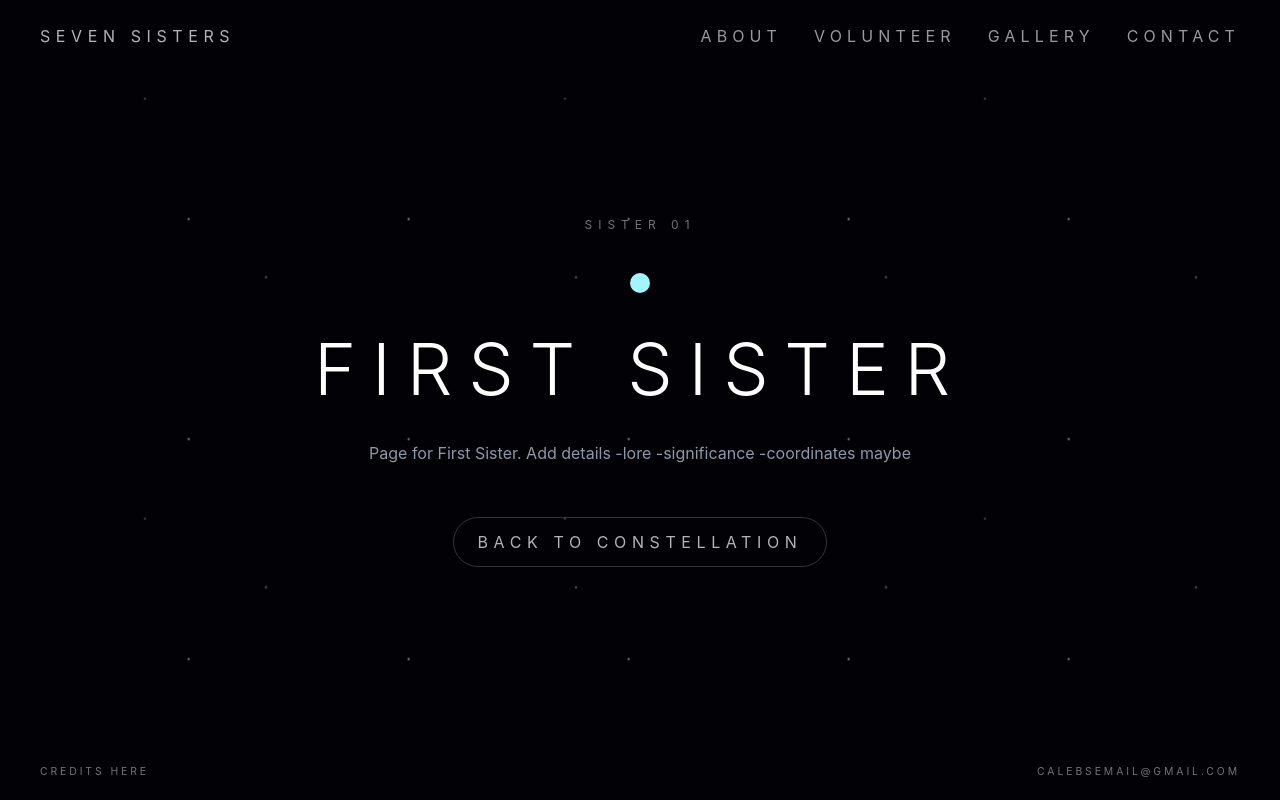
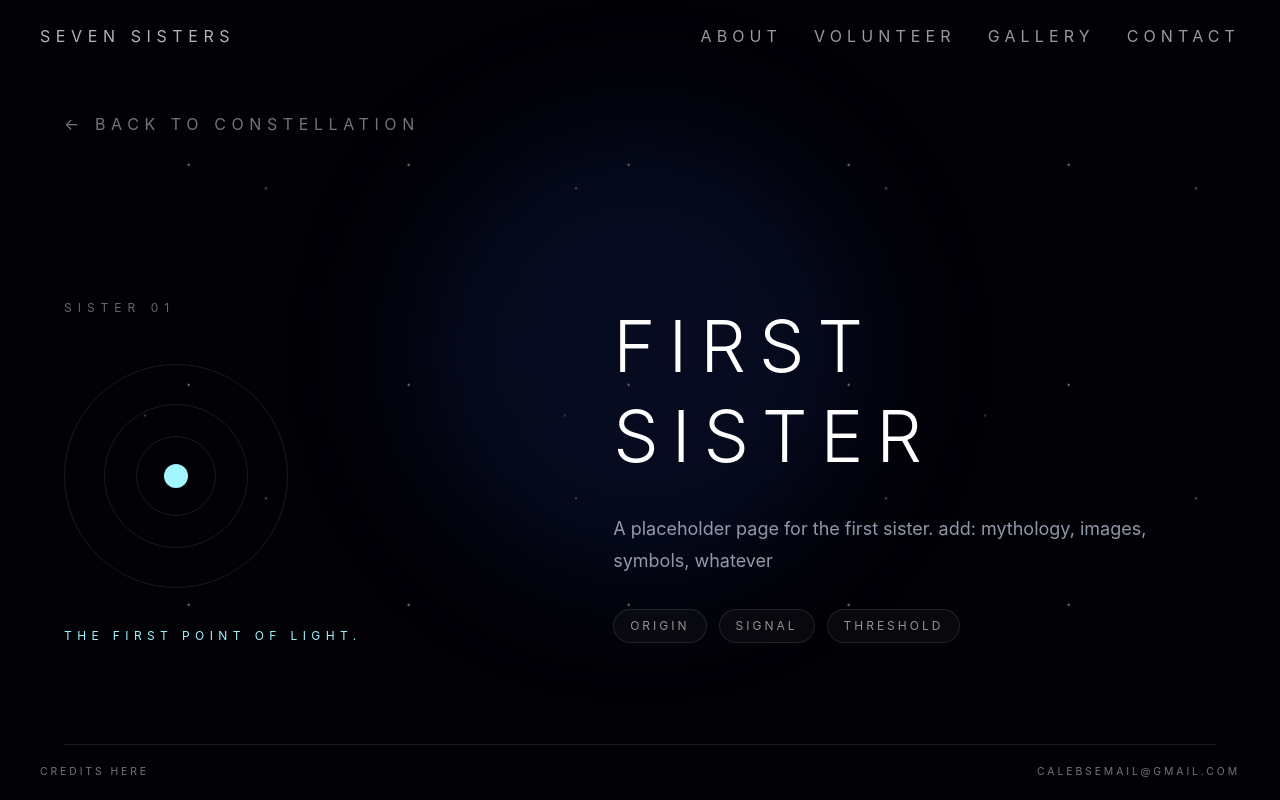
Before and after one commit to lanewells/seven-sisters, a React (Vite) app: page / in a window 1280 px wide. Both pictures are taken after a click on the button "FIRST SISTER". Shown: the top 800 px of the page. Built offline with nearby package versions, Linux system fonts and the light colour scheme.

Commit message:
build out sister pages using added type properties

```diff
--- a/src/components/PleiadesMap.tsx
+++ b/src/components/PleiadesMap.tsx
@@ -66,7 +66,7 @@ export function PleiadesMap({ onEnterSister }: PleiadesMapProps) {
               </h2>
 
               <p className="mt-4 text-sm leading-7 text-blue-100/60">
-                Enter to open this stars page
+                {hoveredSister.subtitle}
               </p>
             </div>
           )}
--- a/src/components/SisterPage.tsx
+++ b/src/components/SisterPage.tsx
@@ -8,34 +8,143 @@ type SisterPageProps = {
 export function SisterPage({ sister, onBack }: SisterPageProps) {
   return (
     <main className="relative min-h-screen overflow-hidden bg-[#020106] px-6 py-28 text-white">
-      <div className="absolute inset-0 bg-[radial-gradient(circle_at_50%_35%,rgba(88,28,135,0.32),transparent_30%),radial-gradient(circle_at_65%_70%,rgba(30,64,175,0.2),transparent_30%),#020106]" />
+      <div className="absolute inset-0 bg-[radial-gradient(circle_at_50%_24%,rgba(88,28,135,0.35),transparent_28%),radial-gradient(circle_at_72%_68%,rgba(30,64,175,0.22),transparent_32%),#020106]" />
       <div className="stars-bg absolute inset-0 opacity-60" />
 
-      <section className="relative z-10 mx-auto flex min-h-[70vh] max-w-3xl flex-col items-center justify-center text-center">
-        <p className="text-xs uppercase tracking-[0.5em] text-white/45">
+      <div className="pointer-events-none absolute left-1/2 top-32 h-[28rem] w-[28rem] -translate-x-1/2 rounded-full bg-blue-900/20 blur-3xl" />
+
+      <section className="relative z-10 mx-auto max-w-6xl">
+        <button
+          type="button"
+          onClick={onBack}
+          className="mb-16 text-xs uppercase tracking-[0.35em] text-white/45 transition hover:text-white"
+        >
+          ← Back to constellation
+        </button>
+
+        <div className="grid min-h-[68vh] gap-14 lg:grid-cols-[0.9fr_1.1fr] lg:items-center">
+          <div className="flex flex-col items-center justify-center text-center lg:items-start lg:text-left">
+            <p className="text-xs uppercase tracking-[0.5em] text-white/40">
               Sister {String(sister.order).padStart(2, "0")}
             </p>
 
+            <div className="relative mt-12 flex h-56 w-56 items-center justify-center">
+              <div className="absolute h-full w-full rounded-full border border-white/10" />
+              <div className="absolute h-36 w-36 rounded-full border border-white/10" />
+              <div className="absolute h-20 w-20 rounded-full border border-white/10" />
+
               <div
-          className={`mt-10 h-5 w-5 rounded-full ${sister.color} shadow-2xl ${sister.glow}`}
+                className={`h-6 w-6 rounded-full ${sister.color} shadow-2xl ${sister.glow}`}
               />
+            </div>
 
-        <h1 className="mt-10 text-5xl font-light uppercase tracking-[0.22em] md:text-7xl">
+            <p
+              className={`mt-10 text-xs uppercase tracking-[0.45em] ${sister.accentText}`}
+            >
+              {sister.subtitle}
+            </p>
+          </div>
+
+          <div>
+            <h1 className="max-w-3xl text-5xl font-light uppercase leading-tight tracking-[0.18em] md:text-7xl">
               {sister.name}
             </h1>
 
-        <p className="mt-8 max-w-xl text-base leading-8 text-blue-100/65">
-          Page for {sister.name}. Add details -lore -significance -coordinates
-          maybe
+            <p className="mt-8 max-w-2xl text-base leading-8 text-blue-100/65 md:text-lg">
+              {sister.description}
             </p>
 
-        <button
-          type="button"
-          onClick={onBack}
-          className="mt-12 rounded-full border border-white/20 px-6 py-3 text-xs uppercase tracking-[0.35em] text-white/70 transition hover:border-white/60 hover:text-white"
+            <ul className="mt-8 flex flex-wrap gap-3">
+              {sister.keywords.map((keyword) => (
+                <li
+                  key={keyword}
+                  className="rounded-full border border-white/10 bg-white/[0.03] px-4 py-2 text-xs uppercase tracking-[0.25em] text-white/55"
                 >
-          Back to constellation
-        </button>
+                  {keyword}
+                </li>
+              ))}
+            </ul>
+          </div>
+        </div>
+
+        <section className="grid gap-5 border-t border-white/10 py-16 md:grid-cols-3">
+          <article className="rounded-3xl border border-white/10 bg-white/[0.03] p-6 backdrop-blur-sm">
+            <p
+              className={`text-xs uppercase tracking-[0.35em] ${sister.accentText}`}
+            >
+              the story
+            </p>
+
+            <h2 className="mt-5 text-2xl font-light tracking-[0.08em]">
+              myth / archive
+            </h2>
+
+            <p className="mt-4 text-sm leading-7 text-white/55">
+              Placeholder for a text.
+            </p>
+          </article>
+
+          <article className="rounded-3xl border border-white/10 bg-white/[0.03] p-6 backdrop-blur-sm">
+            <p
+              className={`text-xs uppercase tracking-[0.35em] ${sister.accentText}`}
+            >
+              material
+            </p>
+
+            <h2 className="mt-5 text-2xl font-light tracking-[0.08em]">
+              images / obj
+            </h2>
+
+            <p className="mt-4 text-sm leading-7 text-white/55">
+              placeholder for visual stuff
+            </p>
+          </article>
+
+          <article className="rounded-3xl border border-white/10 bg-white/[0.03] p-6 backdrop-blur-sm">
+            <p
+              className={`text-xs uppercase tracking-[0.35em] ${sister.accentText}`}
+            >
+              entry
+            </p>
+
+            <h2 className="mt-5 text-2xl font-light tracking-[0.08em]">
+              volunteer / donate
+            </h2>
+
+            <p className="mt-4 text-sm leading-7 text-white/55">
+              placeholder for whatever action
+            </p>
+          </article>
+        </section>
+
+        <section className="border-t border-white/10 py-16">
+          <div className="mb-8 flex items-end justify-between gap-6">
+            <div>
+              <p className="text-xs uppercase tracking-[0.4em] text-white/35">
+                gallery
+              </p>
+
+              <h2 className="mt-4 text-3xl font-light uppercase tracking-[0.16em]">
+                text
+              </h2>
+            </div>
+
+            <p className="hidden max-w-xs text-right text-xs uppercase leading-6 tracking-[0.25em] text-white/35 md:block">
+              placeholder image field
+            </p>
+          </div>
+
+          <div className="grid gap-4 md:grid-cols-4">
+            {[1, 2, 3, 4].map((item) => (
+              <div
+                key={item}
+                className="flex aspect-[4/5] items-center justify-center rounded-3xl border border-white/10 bg-white/[0.025] text-xs uppercase tracking-[0.3em] text-white/25"
+              >
+                image {item}
+              </div>
+            ))}
+          </div>
+        </section>
       </section>
     </main>
   )
--- a/src/data/sisters.ts
+++ b/src/data/sisters.ts
@@ -8,7 +8,12 @@ export const sisters: Sister[] = [
     x: 44,
     y: 26,
     color: "bg-cyan-200",
-    glow: "shadow-cyan-300/80"
+    glow: "shadow-cyan-300/80",
+    accentText: "text-cyan-200",
+    subtitle: "The first point of light.",
+    description:
+      "A placeholder page for the first sister. add: mythology, images, symbols, whatever",
+    keywords: ["origin", "signal", "threshold"]
   },
   {
     id: "second-sister",
@@ -17,7 +22,12 @@ export const sisters: Sister[] = [
     x: 57,
     y: 31,
     color: "bg-violet-300",
-    glow: "shadow-violet-400/80"
+    glow: "shadow-violet-400/80",
+    accentText: "text-violet-300",
+    subtitle: "The second body in orbit.",
+    description:
+      "A placeholder page for the second sister. add: mythology, images, symbols, whatever",
+    keywords: ["memory", "orbit", "pull"]
   },
   {
     id: "third-sister",
@@ -26,7 +36,12 @@ export const sisters: Sister[] = [
     x: 51,
     y: 44,
     color: "bg-blue-200",
-    glow: "shadow-blue-300/80"
+    glow: "shadow-blue-300/80",
+    accentText: "text-blue-200",
+    subtitle: "The third light in the cluster.",
+    description:
+      "A placeholder page for the third sister. add: mythology, images, symbols, whatever",
+    keywords: ["depth", "reflection", "blue hour"]
   },
   {
     id: "fourth-sister",
@@ -35,7 +50,12 @@ export const sisters: Sister[] = [
     x: 39,
     y: 49,
     color: "bg-fuchsia-300",
-    glow: "shadow-fuchsia-400/80"
+    glow: "shadow-fuchsia-400/80",
+    accentText: "text-fuchsia-300",
+    subtitle: "The fourth visible trace.",
+    description:
+      "A placeholder page for the fourth sister. add: mythology, images, symbols, whatever.",
+    keywords: ["voice", "heat", "devotion"]
   },
   {
     id: "fifth-sister",
@@ -44,7 +64,12 @@ export const sisters: Sister[] = [
     x: 61,
     y: 56,
     color: "bg-indigo-200",
-    glow: "shadow-indigo-300/80"
+    glow: "shadow-indigo-300/80",
+    accentText: "text-indigo-200",
+    subtitle: "The fifth point beyond the center.",
+    description:
+      "A placeholder page for the fifth sister. add: mythology, images, symbols, whatever",
+    keywords: ["distance", "shape", "night"]
   },
   {
     id: "sixth-sister",
@@ -53,7 +78,12 @@ export const sisters: Sister[] = [
     x: 46,
     y: 63,
     color: "bg-purple-200",
-    glow: "shadow-purple-300/80"
+    glow: "shadow-purple-300/80",
+    accentText: "text-purple-200",
+    subtitle: "The sixth sister in the field.",
+    description:
+      "A placeholder page for the sixth sister. add: mythology, images, symbols, whatever",
+    keywords: ["field", "echo", "gesture"]
   },
   {
     id: "seventh-sister",
@@ -62,6 +92,11 @@ export const sisters: Sister[] = [
     x: 34,
     y: 67,
     color: "bg-sky-200",
-    glow: "shadow-sky-300/80"
+    glow: "shadow-sky-300/80",
+    accentText: "text-sky-200",
+    subtitle: "The seventh and farthest glow.",
+    description:
+      "A placeholder page for the seventh sister. add: mythology, images, symbols, whatever",
+    keywords: ["return", "constellation", "elsewhere"]
   }
 ]
--- a/src/types/index.ts
+++ b/src/types/index.ts
@@ -6,4 +6,8 @@ export type Sister = {
   y: number
   color: string
   glow: string
+  accentText: string
+  subtitle: string
+  description: string
+  keywords: string[]
 }
```
Lines whose indentation alone changed are shown as unchanged.
